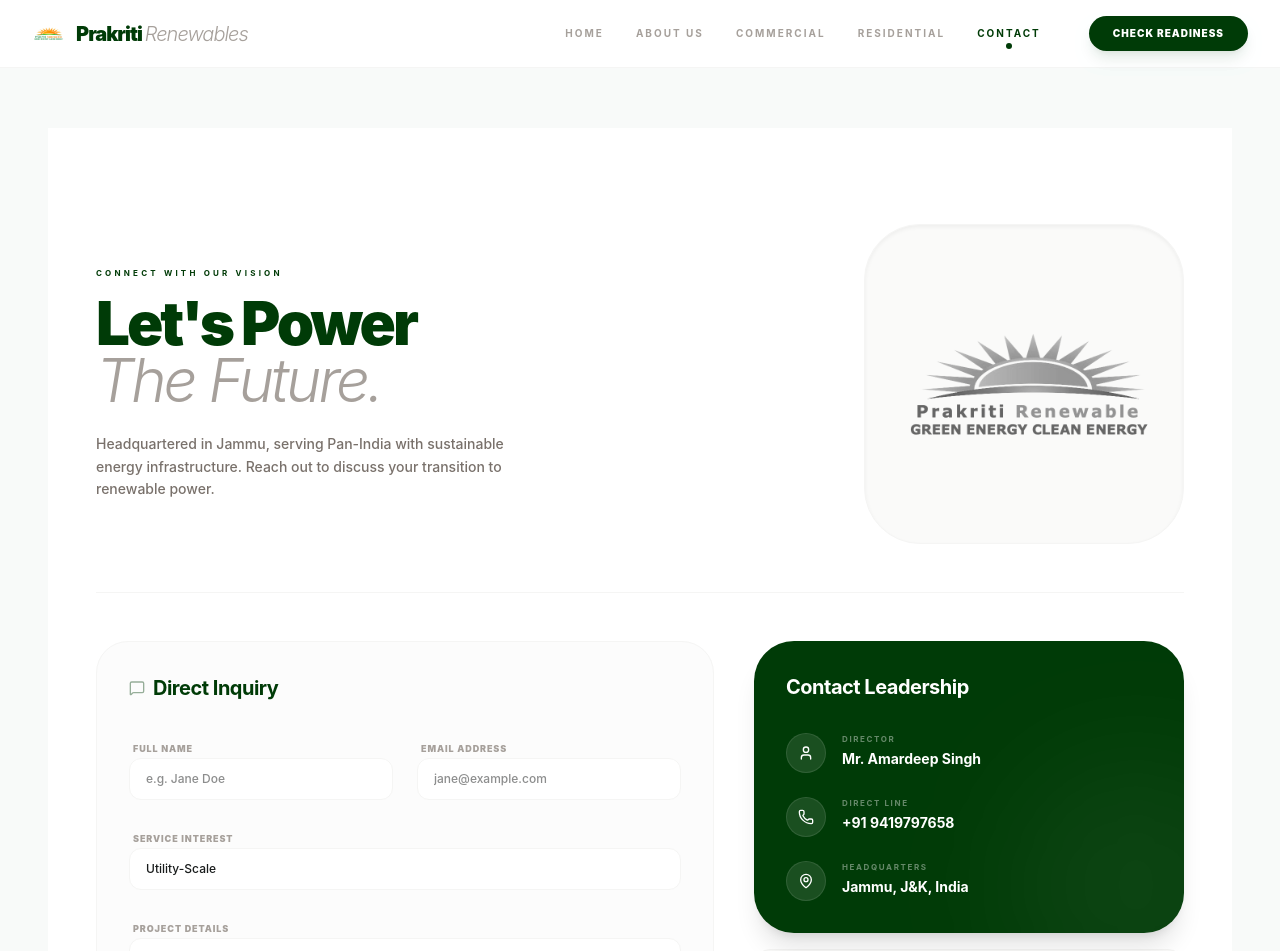
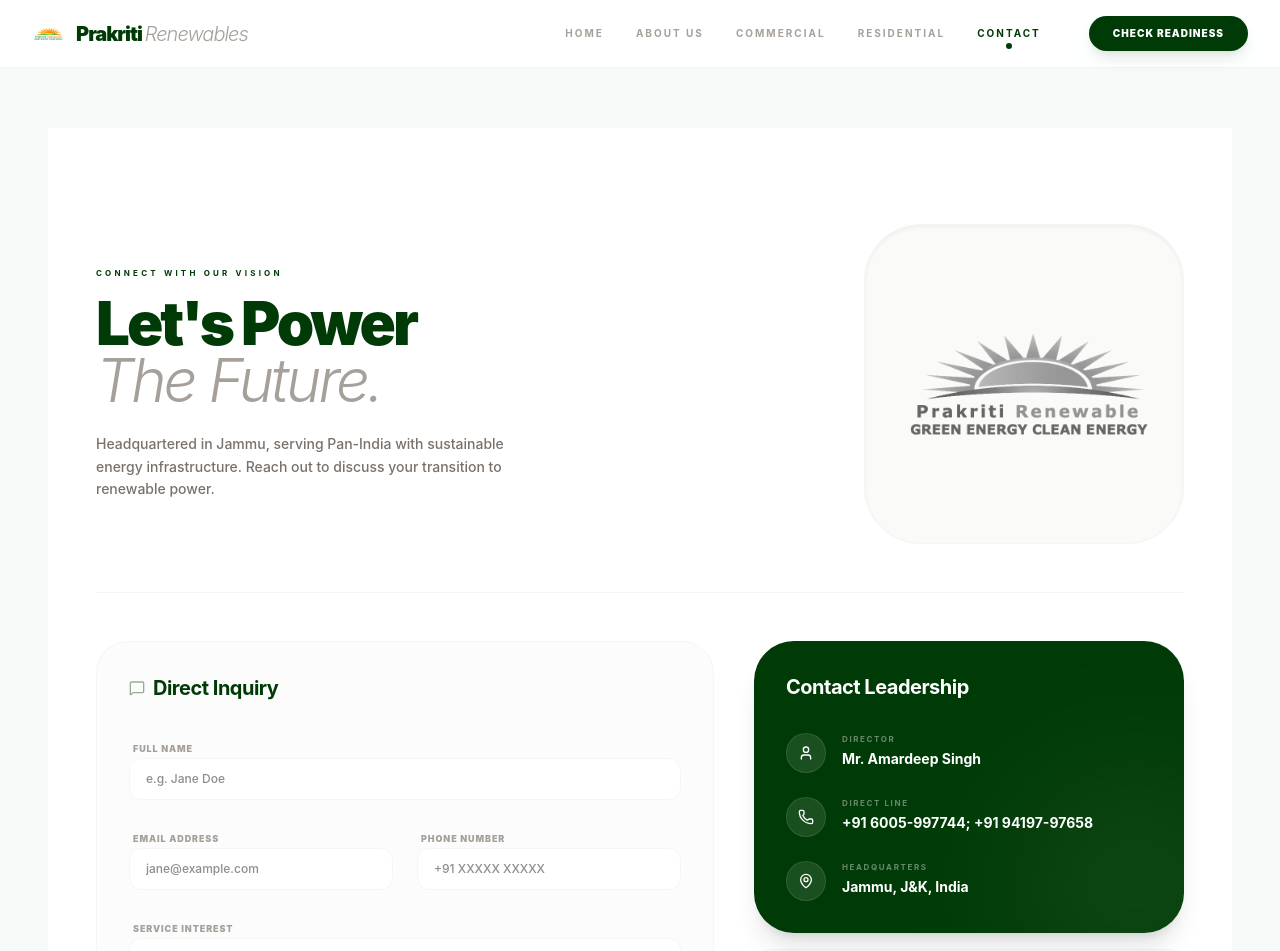
Before and after one commit to prakritirenewables/prakritirenewables, a React (Vite) app: page /contact in a window 1280 px wide. Shown: the top 951 px of the page. Built offline with nearby package versions, Linux system fonts and the light colour scheme.

Commit message:
Clean up: Remove redundant footer tag in Contact.tsx

```diff
--- a/src/ContactUs.tsx
+++ b/src/ContactUs.tsx
@@ -5,7 +5,6 @@
 import Footer from "./components/Footer";
 import logo from "./assets/logo.png";
 
-// Helper to format data for Netlify
 const encode = (data: Record<string, string>) => {
   return Object.keys(data)
     .map(key => encodeURIComponent(key) + "=" + encodeURIComponent(data[key]))
@@ -17,6 +16,7 @@
   const [formData, setFormData] = useState({
     name: "",
     email: "",
+    phone: "", // CHANGE 1: Added phone to state
     interest: "Utility-Scale B2B",
     message: ""
   });
@@ -27,8 +27,6 @@
 
   const handleSubmit = (e: React.FormEvent) => {
     e.preventDefault();
-
-    // This sends the data to Netlify's background bot
     fetch("/", {
       method: "POST",
       headers: { "Content-Type": "application/x-www-form-urlencoded" },
@@ -43,8 +41,6 @@
       <Navbar />
 
       <main className="flex-grow pt-24 px-8 max-w-6xl mx-auto w-full">
-
-        {/* HERO SECTION WITH LARGE LOGO */}
         <section className="mb-12 border-b border-stone-100 pb-12 flex flex-col lg:flex-row items-center justify-between gap-12">
           <div className="flex-1">
             <motion.span
@@ -54,7 +50,6 @@
             >
               Connect with our Vision
             </motion.span>
-
             <motion.h1
               initial={{ opacity: 0, y: 15 }}
               animate={{ opacity: 1, y: 0 }}
@@ -63,7 +58,6 @@
               Let's Power <br />
               <span className="italic font-light text-stone-400">The Future.</span>
             </motion.h1>
-
             <motion.p className="text-stone-500 text-sm max-w-md leading-relaxed font-medium">
               Headquartered in Jammu, serving Pan-India with sustainable energy
               infrastructure. Reach out to discuss your transition to renewable power.
@@ -71,94 +65,57 @@
           </div>
 
           <motion.div
-            initial={{ opacity: 0, scale: 0.9 }}x
+            initial={{ opacity: 0, scale: 0.9 }}
             animate={{ opacity: 1, scale: 1 }}
             className="flex-shrink-0"
           >
             <div className="w-64 h-64 md:w-80 md:h-80 p-6 bg-stone-50 rounded-[3.5rem] border border-stone-100 flex items-center justify-center shadow-inner relative group">
-    <img
-                  src={logo}
-                  alt="Prakriti Logo"
-                  className="w-full h-full object-contain filter grayscale group-hover:grayscale-0 transition-all duration-700"
-                />
+                <img src={logo} alt="Prakriti Logo" className="w-full h-full object-contain filter grayscale group-hover:grayscale-0 transition-all duration-700" />
             </div>
           </motion.div>
         </section>
 
         <div className="grid grid-cols-1 lg:grid-cols-12 gap-10 mb-20">
-
-          {/* LEFT: THE FORM (NETLIFY ENABLED) */}
           <div className="lg:col-span-7 bg-stone-50/50 p-8 rounded-[2rem] border border-stone-100 relative overflow-hidden min-h-[500px] flex flex-col">
             <AnimatePresence mode="wait">
               {!isSubmitted ? (
-                <motion.div
-                  key="form"
-                  initial={{ opacity: 1 }}
-                  exit={{ opacity: 0, y: -20 }}
-                  className="flex-grow"
-                >
+                <motion.div key="form" initial={{ opacity: 1 }} exit={{ opacity: 0, y: -20 }} className="flex-grow">
                   <div className="flex items-center gap-2 mb-8">
                      <MessageSquare className="w-4 h-4 text-primary opacity-40" />
                      <h2 className="text-xl font-bold text-primary tracking-tight">Direct Inquiry</h2>
                   </div>
 
-                 <form
-  onSubmit={handleSubmit}
-  name="contact"
-  method="POST"
-  data-netlify="true"
-  className="space-y-6"
->
-  {/* 1. THE HIDDEN INPUT (MANDATORY) */}
+                  <form onSubmit={handleSubmit} name="contact" data-netlify="true" className="space-y-6">
                     <input type="hidden" name="form-name" value="contact" />
 
+                    <div className="space-y-1.5">
+                        <label className="text-[9px] font-black text-stone-400 uppercase tracking-widest ml-1">Full Name</label>
+                        <input required name="name" type="text" onChange={handleChange} placeholder="e.g. Jane Doe" className="w-full bg-white border border-stone-100 px-4 py-3 rounded-xl text-xs outline-none focus:border-primary transition-all font-medium" />
+                    </div>
+
+                    {/* CHANGE 2: Added Phone field next to Email */}
                     <div className="grid grid-cols-1 md:grid-cols-2 gap-6">
                       <div className="space-y-1.5">
-      <label className="text-[9px] font-black text-stone-400 uppercase tracking-widest ml-1">Full Name</label>
-      <input
-        required
-        name="name" // Matches Ghost Form
-        type="text"
-        onChange={handleChange}
-        placeholder="e.g. Jane Doe"
-        className="w-full bg-white border border-stone-100 px-4 py-3 rounded-xl text-xs outline-none focus:border-primary transition-all font-medium"
-      />
+                        <label className="text-[9px] font-black text-stone-400 uppercase tracking-widest ml-1">Email Address</label>
+                        <input required name="email" type="email" onChange={handleChange} placeholder="jane@example.com" className="w-full bg-white border border-stone-100 px-4 py-3 rounded-xl text-xs outline-none focus:border-primary transition-all font-medium" />
                       </div>
                       <div className="space-y-1.5">
-      <label className="text-[9px] font-black text-stone-400 uppercase tracking-widest ml-1">Email Address</label>
-      <input
-        required
-        name="email" // Matches Ghost Form
-        type="email"
-        onChange={handleChange}
-        placeholder="jane@example.com"
-        className="w-full bg-white border border-stone-100 px-4 py-3 rounded-xl text-xs outline-none focus:border-primary transition-all font-medium"
-      />
+                        <label className="text-[9px] font-black text-stone-400 uppercase tracking-widest ml-1">Phone Number</label>
+                        <input required name="phone" type="tel" onChange={handleChange} placeholder="+91 XXXXX XXXXX" className="w-full bg-white border border-stone-100 px-4 py-3 rounded-xl text-xs outline-none focus:border-primary transition-all font-medium" />
                       </div>
                     </div>
 
                     <div className="space-y-1.5">
                       <label className="text-[9px] font-black text-stone-400 uppercase tracking-widest ml-1">Service Interest</label>
-    <select
-      name="interest" // Matches Ghost Form
-      onChange={handleChange}
-      className="w-full bg-white border border-stone-100 px-4 py-3 rounded-xl text-xs outline-none focus:border-primary transition-all font-medium appearance-none"
-    >
-      <option value="Utility-Scale">Utility-Scale</option>
-      <option value="Residential">Residential</option>
+                      <select name="interest" onChange={handleChange} className="w-full bg-white border border-stone-100 px-4 py-3 rounded-xl text-xs outline-none focus:border-primary transition-all font-medium appearance-none">
+                        <option value="Utility-Scale B2B">Utility-Scale B2B</option>
+                        <option value="Residential B2C">Residential B2C</option>
                       </select>
                     </div>
 
                     <div className="space-y-1.5">
                       <label className="text-[9px] font-black text-stone-400 uppercase tracking-widest ml-1">Project Details</label>
-    <textarea
-      required
-      name="message" // Matches Ghost Form
-      onChange={handleChange}
-      rows={4}
-      placeholder="Describe your energy requirements..."
-      className="w-full bg-white border border-stone-100 px-4 py-3 rounded-xl text-xs outline-none focus:border-primary transition-all resize-none font-medium"
-    />
+                      <textarea required name="message" onChange={handleChange} rows={4} placeholder="Describe your energy requirements..." className="w-full bg-white border border-stone-100 px-4 py-3 rounded-xl text-xs outline-none focus:border-primary transition-all resize-none font-medium" />
                     </div>
 
                     <button type="submit" className="w-full bg-primary text-white py-4 rounded-xl text-[10px] font-black uppercase tracking-[0.2em] shadow-lg shadow-primary/10 hover:bg-emerald-900 transition-all flex items-center justify-center gap-2">
@@ -167,23 +124,15 @@
                   </form>
                 </motion.div>
               ) : (
-                <motion.div
-                  key="success"
-                  initial={{ opacity: 0, scale: 0.9 }}
-                  animate={{ opacity: 1, scale: 1 }}
-                  className="absolute inset-0 flex flex-col items-center justify-center text-center p-8"
-                >
+                <motion.div key="success" initial={{ opacity: 0, scale: 0.9 }} animate={{ opacity: 1, scale: 1 }} className="absolute inset-0 flex flex-col items-center justify-center text-center p-8">
                   <div className="w-16 h-16 bg-emerald-500 rounded-full flex items-center justify-center mb-6 shadow-xl shadow-emerald-500/20">
                     <CheckCircle className="text-white w-8 h-8" />
                   </div>
                   <h3 className="text-2xl font-bold text-primary mb-2">Inquiry Sent</h3>
                   <p className="text-stone-500 text-xs max-w-xs leading-relaxed font-medium">
-                    Our team will review your enquiry and contact you within 24 hours. Please feel free to reach out to our leadership.
+                    Our team will review your enquiry and contact you within 24 hours. Please feel free to contact our team
                   </p>
-                  <button
-                    onClick={() => setIsSubmitted(false)}
-                    className="mt-8 text-[9px] font-black uppercase tracking-widest text-primary border-b border-primary/20 hover:border-primary transition-all"
-                  >
+                  <button onClick={() => setIsSubmitted(false)} className="mt-8 text-[9px] font-black uppercase tracking-widest text-primary border-b border-primary/20 hover:border-primary transition-all">
                     Send another inquiry
                   </button>
                 </motion.div>
@@ -191,37 +140,30 @@
             </AnimatePresence>
           </div>
 
-          {/* RIGHT: LEADERSHIP & CONTACT INFO */}
           <div className="lg:col-span-5 space-y-4">
             <div className="bg-primary p-8 rounded-[2.5rem] text-white shadow-xl relative overflow-hidden">
                <div className="relative z-10">
                  <h3 className="text-xl font-bold mb-8 tracking-tight">Contact Leadership</h3>
-
                  <div className="space-y-6">
                     <div className="flex items-start gap-4">
-                       <div className="w-10 h-10 rounded-full bg-white/10 flex items-center justify-center border border-white/10">
-                          <User className="w-4 h-4" />
-                       </div>
+                       <div className="w-10 h-10 rounded-full bg-white/10 flex items-center justify-center border border-white/10"><User className="w-4 h-4" /></div>
                        <div>
                           <p className="text-[8px] font-bold text-white/40 uppercase tracking-[0.2em] mb-1">Director</p>
                           <p className="text-sm font-bold">Mr. Amardeep Singh</p>
                        </div>
                     </div>
 
-                    <div className="flex items-start gap-4">
-                       <div className="w-10 h-10 rounded-full bg-white/10 flex items-center justify-center border border-white/10">
-                          <Phone className="w-4 h-4" />
-                       </div>
+                    {/* CHANGE 3: Clickable Phone Link */}
+                    <a href="tel:+919419797658" className="flex items-start gap-4 group/link">
+                       <div className="w-10 h-10 rounded-full bg-white/10 flex items-center justify-center border border-white/10 group-hover/link:bg-white group-hover/link:text-primary transition-all"><Phone className="w-4 h-4" /></div>
                        <div>
                           <p className="text-[8px] font-bold text-white/40 uppercase tracking-[0.2em] mb-1">Direct Line</p>
-                          <p className="text-sm font-bold">+91 9419797658</p>
+                          <p className="text-sm font-bold group-hover/link:underline">+91 6005-997744; +91 94197-97658 </p>
                        </div>
-                    </div>
+                    </a>
 
                     <div className="flex items-start gap-4">
-                       <div className="w-10 h-10 rounded-full bg-white/10 flex items-center justify-center border border-white/10">
-                          <MapPin className="w-4 h-4" />
-                       </div>
+                       <div className="w-10 h-10 rounded-full bg-white/10 flex items-center justify-center border border-white/10"><MapPin className="w-4 h-4" /></div>
                        <div>
                           <p className="text-[8px] font-bold text-white/40 uppercase tracking-[0.2em] mb-1">Headquarters</p>
                           <p className="text-sm font-bold">Jammu, J&K, India</p>
@@ -232,17 +174,17 @@
                <div className="absolute -right-20 -bottom-20 w-64 h-64 bg-white/5 rounded-full blur-3xl pointer-events-none" />
             </div>
 
-            <div className="p-7 bg-stone-50 border border-stone-100 rounded-2xl flex items-center gap-4 group hover:bg-white transition-all">
+            {/* CHANGE 3: Clickable Email Card */}
+            <a href="mailto:ads.raina@prakritirenewables.co.in" className="p-7 bg-stone-50 border border-stone-100 rounded-2xl flex items-center gap-4 group hover:bg-white transition-all">
                <div className="w-10 h-10 rounded-full bg-primary/5 flex items-center justify-center border border-primary/10 group-hover:bg-primary transition-all">
                   <Mail className="w-4 h-4 text-primary group-hover:text-white transition-all" />
                </div>
                <div>
                   <p className="text-[8px] font-black text-stone-300 uppercase tracking-widest mb-0.5">Leadership Email</p>
-                  <p className="text-xs font-bold text-primary">ads.raina@prakritirenewables.co.in</p>
+                  <p className="text-xs font-bold text-primary group-hover:underline underline-offset-4">ads.raina@prakritirenewables.co.in</p>
                </div>
+            </a>
           </div>
-          </div>
-
         </div>
       </main>
     </div>
```
Lines whose indentation alone changed are shown as unchanged.
